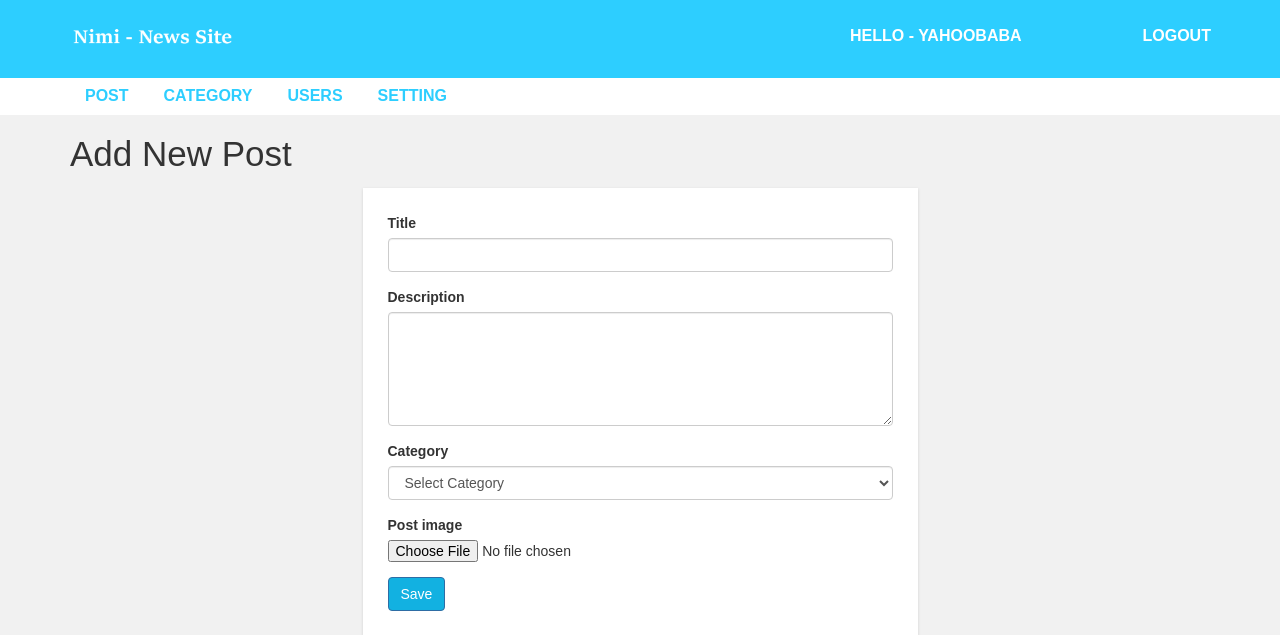
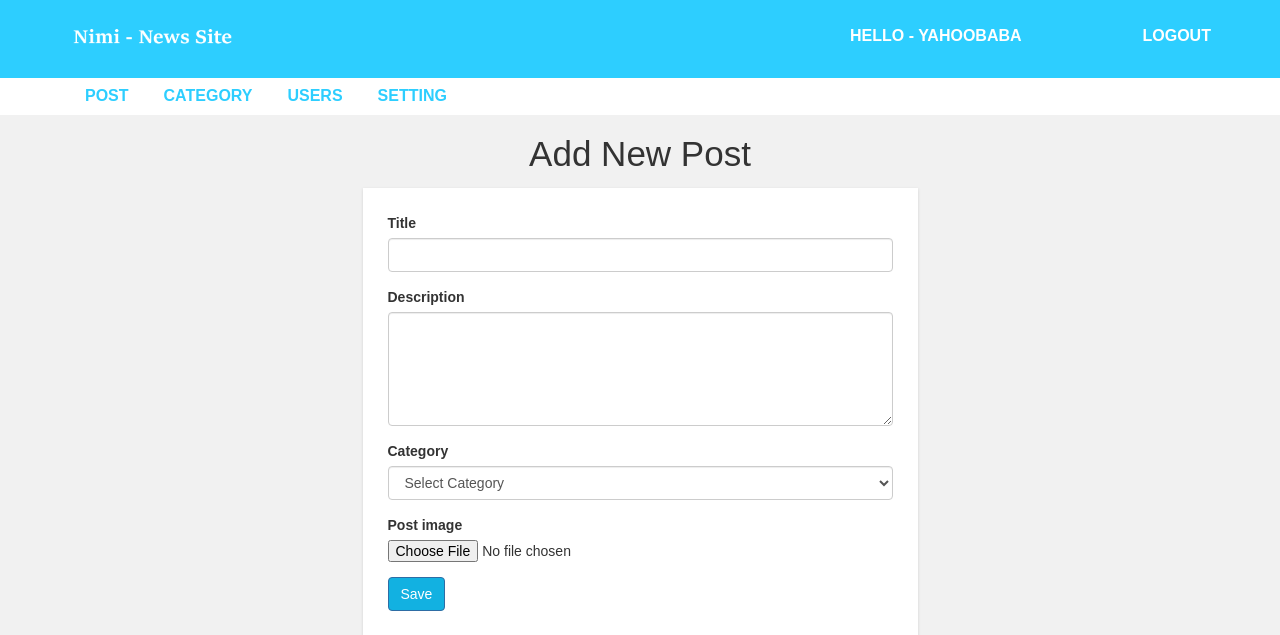
Before and after one commit to parvezbi/nimi-new-website, a PHP site: page /admin/add-post.php in a window 1280 px wide. Shown: the top 635 px of the page. Run offline with PHP 8.4, Linux system fonts and the light colour scheme; a user stored in the database is signed in; data comes from the database, SQL or seed files in the repository.

Commit message:
Update add-post.php

```diff
--- a/admin/add-post.php
+++ b/admin/add-post.php
@@ -6,7 +6,7 @@
       <div class="container">
          <div class="row">
              <div class="col-md-12">
-                 <h1 class="admin-heading">Add New Post</h1>
+                 <h1 class="admin-heading" style="text-align: center;">Add New Post</h1>
              </div>
               <div class="col-md-offset-3 col-md-6">
                   <!-- Form -->
```
